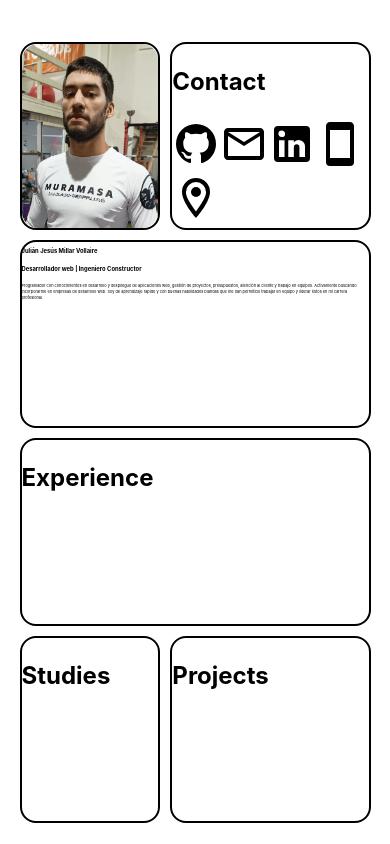
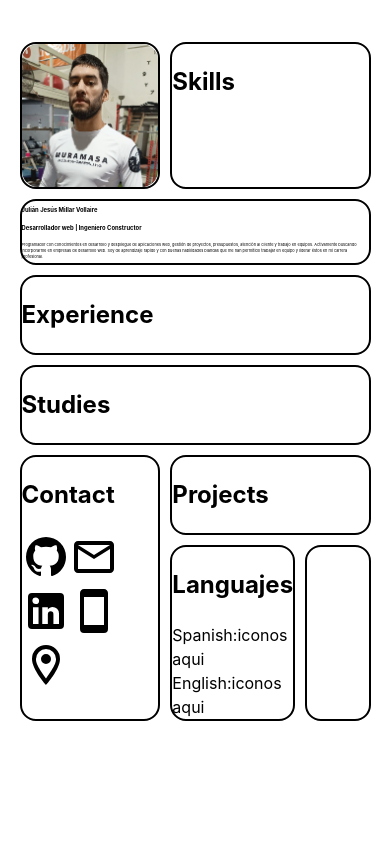
Before and after one commit to jjmillar/bento-portfolio, a React (Vite) app: page / in a window 390 px wide. Shown: the top 844 px of the page. Built offline with nearby package versions, Linux system fonts and the light colour scheme.

Commit message:
Layout advance

```diff
--- a/src/App.jsx
+++ b/src/App.jsx
@@ -6,15 +6,15 @@ import { animateClass } from './utils'
 function App () {
   return (
     <main className='bento'>
-      <section id='bento__photo' className={`bento__photo animate ${animateClass('slideInLeft', 'slideInTop')} animate--fast`}>
+      <section id='bento__photo' className={`bento__photo animate ${animateClass('slideInLeft', 'slideInTop', 'slideInTop')} animate--fast`}>
         <img className='photo__image' src='/profile1.jpg' alt='Julian profile photo' />
       </section>
-      <section className='bento__description animate slideInTop animate--slow text--wrap'>
+      <section className={`bento__description animate ${animateClass('slideInTop', 'slideInTop', 'slideInRight')} animate--slow text--wrap`}>
         <h1>Julián Jesús Millar Vollaire</h1>
         <h2>Desarrollador web | Ingeniero Constructor</h2>
         <p>Programador con conocimientos en desarrollo y despliegue de aplicaciones web, gestión de proyectos, presupuestos, atención al cliente y trabajo en equipos. Activamente buscando incorporarme en empresas de desarrollo web. Soy de aprendizaje rapido y con buenas habilidades blandas que me han permitido trabajar en equipo y liderar éstos en mi carrera profesional.</p>
       </section>
-      <section id='bento__contact' className='bento__contact animate slideInRight animate--slow'>
+      <section id='bento__contact' className={`bento__contact animate ${animateClass('slideInRight', 'slideInRight', 'slideInLeft')} animate--slow`}>
         <h1>Contact</h1>
         <Icon path={mdiGithub} size={2} />
         <Icon path={mdiEmailOutline} size={2} />
@@ -22,7 +22,7 @@ function App () {
         <Icon path={mdiCellphone} size={2} />
         <Icon path={mdiMapMarkerOutline} size={2} />
       </section>
-      <section id='bento__languaje' className={`bento__languaje animate ${animateClass('slideInLeft', 'slideInBottom')} animate--slow`}>
+      <section id='bento__languaje' className={`bento__languaje animate ${animateClass('slideInLeft', 'slideInBottom', 'slideInBottom')} animate--slow`}>
         <h1>Languajes</h1>
         <summary>
           <span>Spanish:</span>
@@ -33,19 +33,19 @@ function App () {
           <span>iconos aqui</span>
         </summary>
       </section>
-      <section id='bento__skills' className='bento__skills animate slideInLeft animete--mid'>
+      <section id='bento__skills' className={`bento__skills animate ${animateClass('slideInLeft', 'slideInLeft', 'slideInRight')} animete--mid`}>
         <h2>Skills</h2>
       </section>
-      <section id='bento__experience' className={`bento__experience animate ${animateClass('slideInBottom', 'slideInLeft')} animate--fast`}>
+      <section id='bento__experience' className={`bento__experience animate ${animateClass('slideInBottom', 'slideInLeft', 'slideInLeft')} animate--fast`}>
         <h1>Experience</h1>
       </section>
-      <section id='bento__studies' className='bento__studies animate slideInRight animate--slow'>
+      <section id='bento__studies' className={`bento__studies animate ${animateClass('slideInRight', 'slideInRight', 'slideInRight')} animate--slow`}>
         <h1>Studies</h1>
       </section>
-      <section id='bento__projects' className='bento__projects animate slideInBottom animate--slow'>
+      <section id='bento__projects' className={`bento__projects animate ${animateClass('slideInBottom', 'slideInBottom', 'slideInRight')} animate--fast`}>
         <h1>Projects</h1>
       </section>
-      <section id='bento__theme' className='bento__theme animate slideInRight animate--mid' />
+      <section id='bento__theme' className={`bento__theme animate ${animateClass('slideInRight', 'slideInRight', 'slideInRight')} animate--mid`} />
     </main>
   )
 }
--- a/src/App.scss
+++ b/src/App.scss
@@ -216,6 +216,7 @@
     .bento {
       height: auto;
       grid-template-columns: repeat(4, 1fr);
+      grid-template-rows: none;
 
         .bento__photo {
             grid-column: 1/3;
@@ -228,8 +229,8 @@
         }
 
         .bento__contact {
-            grid-column: 3/5;
-            grid-row: 1/2;
+            grid-column: 1/3;
+            grid-row: 5/7;
         }
 
         .bento__languaje {
@@ -238,8 +239,8 @@
         }
 
         .bento__skills {
-            grid-column: 1/3;
-            grid-row: 6/7;
+            grid-column: 3/5;
+            grid-row: 1/2;
         }
 
         .bento__experience {
@@ -248,13 +249,13 @@
         }
 
         .bento__studies {
-            grid-column: 1/3;
+            grid-column: 1/5;
             grid-row: 4/5;
         }
 
         .bento__projects {
             grid-column: 3/5;
-            grid-row: 4/5;
+            grid-row: 5/6;
         }
 
         .bento__theme {
--- a/src/utils.js
+++ b/src/utils.js
@@ -1,25 +1,10 @@
-/*
-const responsiveWidth = () => {
-  function replaceClass (id, remove, add) {
-    const element = document.getElementById(id)
-    element.classList.remove(remove)
-    element.classList.add(add)
-    console.log('Funciono!!!')
-  }
-
+const animateClass = (desktopClass, tabletClass, mobileClass) => {
   const width = window.innerWidth
-  if (width >= 768 && width <= 1024) {
-    replaceClass('bento__photo', 'slideInLeft', 'slideInTop')
-  }
-}
-*/
-const animateClass = (primaryClass, secondaryClass) => {
-  const width = window.innerWidth
-  if (width > 1024) { return primaryClass }
-  if (width <= 1024 && width >= 768) { return secondaryClass }
+  if (width > 1024) { return desktopClass }
+  if (width <= 1024 && width >= 768) { return tabletClass }
+  if (width < 768) { return mobileClass }
 }
 
 export {
-  // responsiveWidth,
   animateClass
 }
```
